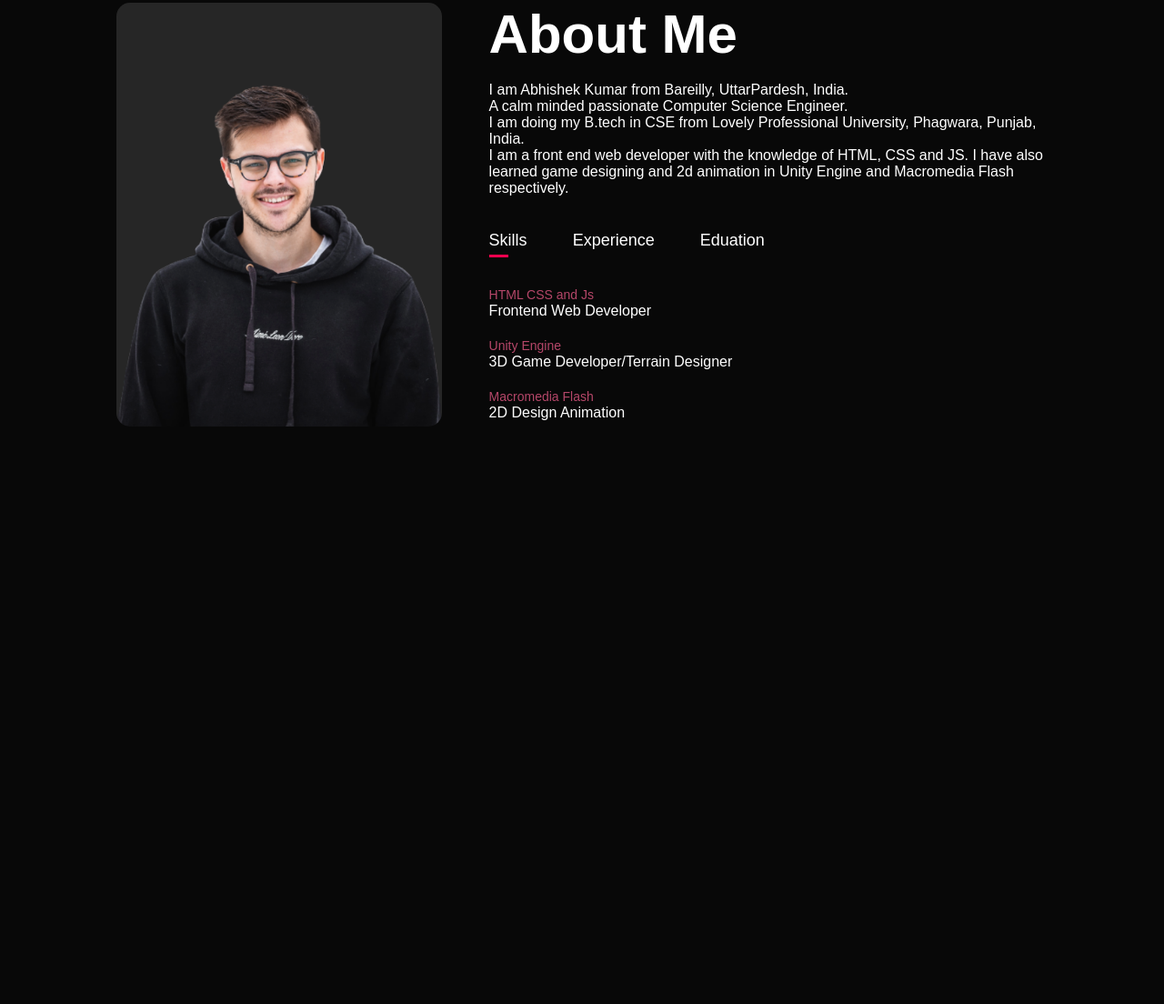
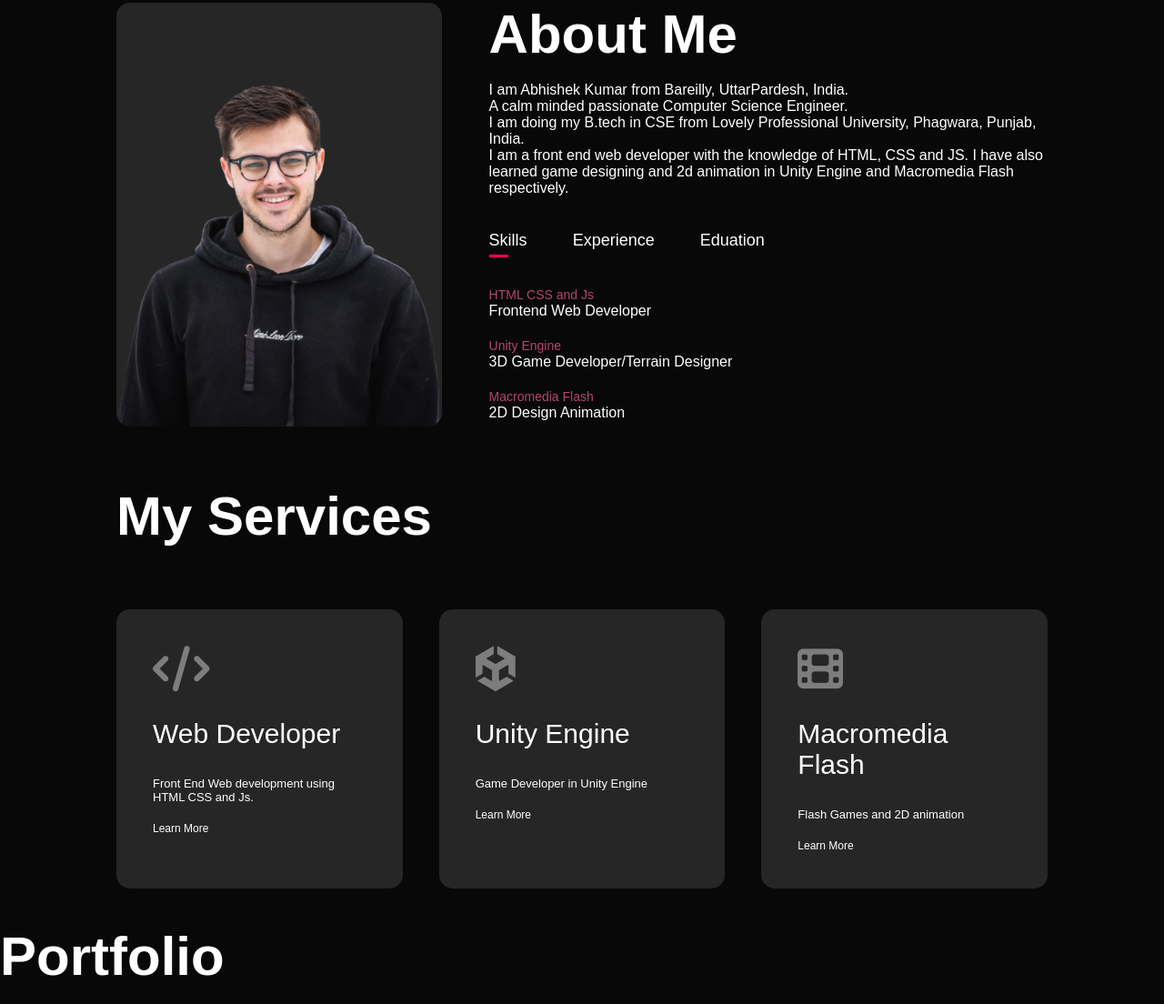
Before and after one commit to Darkhell09/Portfolio, a plain HTML site: page personal-portfolio-img/index.html in a window 1280 px wide. Shown: the part 967-2071 px from the top of the page at 91% size. Before the commit the page ends 1460 px from the top, so only its background shows below. Drawn offline with Linux system fonts and the light colour scheme.

Commit message:
Add files via upload

```diff
--- a/personal-portfolio-img/index.html
+++ b/personal-portfolio-img/index.html
@@ -6,6 +6,7 @@
         <meta name="viewport" content="width=device-width, initial-scale=1.0">
         <title>Abhishek Kumar Portfolio </title>
         <link rel="stylesheet" href="style.css">
+        <script src="https://kit.fontawesome.com/9161b17ea2.js" crossorigin="anonymous"></script>
     </head>
     <body>
         <div id="header">
@@ -41,11 +42,11 @@
             </p><br>
 
                 <div class="tab-titles">
-                    <p class="tab-links active-link">Skills</p>
-                    <p class="tab-links">Experience</p>
-                    <p class="tab-links">Eduation</p>
+                    <p class="tab-links active-link" onclick="opentab('skills')">Skills</p>
+                    <p class="tab-links" onclick="opentab('experience')">Experience</p>
+                    <p class="tab-links" onclick="opentab('education')">Eduation</p>
                 </div>
-                <div class="tab-contents active-tab">
+                <div class="tab-contents active-tab" id="skills">
                     <ul>
                         <li><span>HTML CSS and Js</span><br>Frontend Web Developer</li>
                         <li><span>Unity Engine</span><br>3D Game Developer/Terrain Designer</li>
@@ -53,13 +54,13 @@
                     </ul>
                 </div>
 
-                <div class="tab-contents">
+                <div class="tab-contents" id="experience">
                     <ul>
                         <li><span>Experience</span><br>No Experience</li>
                     </ul>
                 </div>
 
-                <div class="tab-contents">
+                <div class="tab-contents" id="education">
                     <ul>
                         <li><span>High School - 2017 - 2018</span><br>Air Force School Bareilly</li>
                         <li><span>Intermediate - 2019 - 2020</span><br>Air Force School Bareilly</li>
@@ -71,6 +72,68 @@
     </div>
 </div>
 
+<!---------Service-------->
+
+<div id="services">
+    <div class="container">
+        <h1 class="sub-title">My Services</h1><br>
+        <div class="services-list">
+            <div>
+                <i class="fa-solid fa-code fa-beat-fade"></i>
+                <h2>Web Developer</h2><br>
+                <p>Front End Web development using HTML CSS and Js. </p>
+                <a href ="#">Learn More</a>
+            </div>
+
+            <div>
+                <i class="fa-brands fa-unity fa-beat-fade"></i>
+                <h2>Unity Engine</h2><br>
+                <p>Game Developer in Unity Engine </p>
+                <a href ="#">Learn More</a>
+            </div>
+
+            <div>
+                <i class="fa-solid fa-film fa-beat-fade"></i>
+                <h2>Macromedia Flash</h2><br>
+                <p>Flash Games and 2D animation </p>
+                <a href ="#">Learn More</a>
+            </div>
+
+        </div>
+    </div>
+</div>
+
+<!------------------Portfolio--------------->
+<div id="portfolio"></div>
+<div class="conatiner">
+    <h1 class="sub-title">Portfolio</h1><br>
+
+</div>
+
+
+
+
+
+
+
+
+
+<script>
+    var tablinks = document.getElementsByClassName("tab-links");
+    var tabcontents = document.getElementsByClassName("tab-contents");
+
+    function opentab(tabname){
+        for (tablink of tablinks){
+            tablink.classList.remove("active-link");
+        }
+        for (tabcontent of tabcontents){
+            tabcontent.classList.remove("active-tab");
+        }
+        event.currentTarget.classList.add("active-link");
+        document.getElementById(tabname).classList.add("active-tab");
+    }
+
+</script>
 
 
     </body>
--- a/personal-portfolio-img/style.css
+++ b/personal-portfolio-img/style.css
@@ -159,3 +159,53 @@ nav ul li a:hover::after{
  .tab-contents.active-tab{
     display: block;
  }
+
+ /*----------services CSS----------------*/
+
+ #services{
+    padding: 30px 0;
+ }
+
+ .services-list{
+    display: grid;
+    grid-template-columns: repeat(auto-fit, minmax(250px, 1fr));;
+    gap: 40px;
+    margin-top: 50px;
+ }
+
+ .services-list p{
+    font-weight: normal;
+ }
+
+ .services-list div{
+    background: #262626;
+    padding: 40px;
+    font-size: 13px;
+    font-weight: 300;
+    border-radius: 15px;
+    transition: background 0.5s, transform 0.5s;
+ }
+
+ .services-list div i{
+    font-size: 50px;
+    margin-bottom: 30px;
+ }
+
+ .services-list div h2{
+    font-size: 30px;
+    font-weight: 500;
+    margin-bottom: 15px;
+ }
+
+ .services-list div a{
+    text-decoration: none;
+    color: #fff;
+    font-size: 12px;
+    margin-top: 20px;
+    display: inline-block;
+ }
+
+ .services-list div:hover{
+    background :#690827;
+    transform: translateY(-15px);
+ }
```
